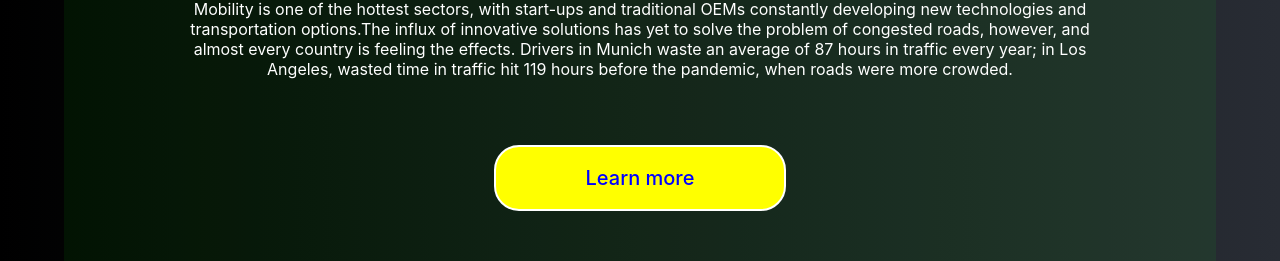
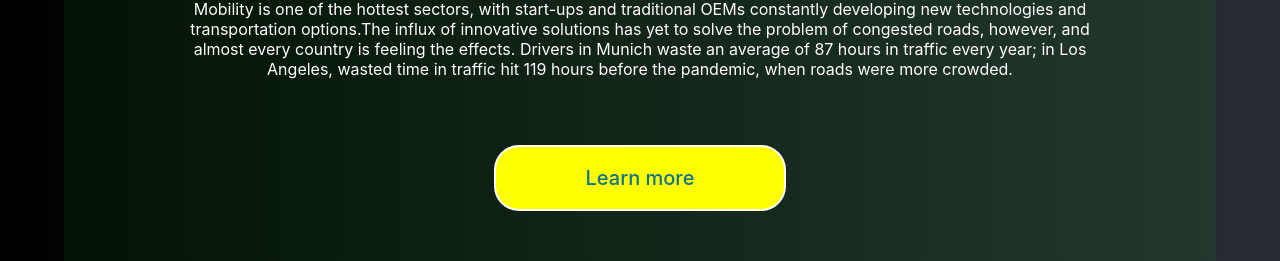
Before and after one commit to MarouaneSoukhrati/mar_react_app, a React (Create React App) app: page / in a window 1280 px wide. Shown: the part 2399-2660 px from the top of the page. Built offline with nearby package versions, Linux system fonts and the light colour scheme.

Commit message:
stop react

```diff
--- a/src/ComponentStyle/Home.css
+++ b/src/ComponentStyle/Home.css
@@ -32,7 +32,7 @@
 
 .mobility {
   background-color: yellow;
-  color: blue;
+  color: #0d738d;
   padding: 0.9375em;
   border: solid 0.125em white;
   font-size: 1.25em;
--- a/src/ComponentStyle/SubcomponentStyle/Navbar.css
+++ b/src/ComponentStyle/SubcomponentStyle/Navbar.css
@@ -75,7 +75,7 @@
 .academicsNavAc {
   display: flex;
   flex-direction: column;
-  margin-top: 5vh;
+  margin-top: 4vh;
 }
 
 .academicsNavList {
@@ -89,7 +89,7 @@
   justify-content: center;
   padding: 0vh 1.5vw;
   margin-left: 0.7vw;
-  height: 4vh;
+  height: 3vh;
   margin-top: 0.7vh;
 }
 
```
